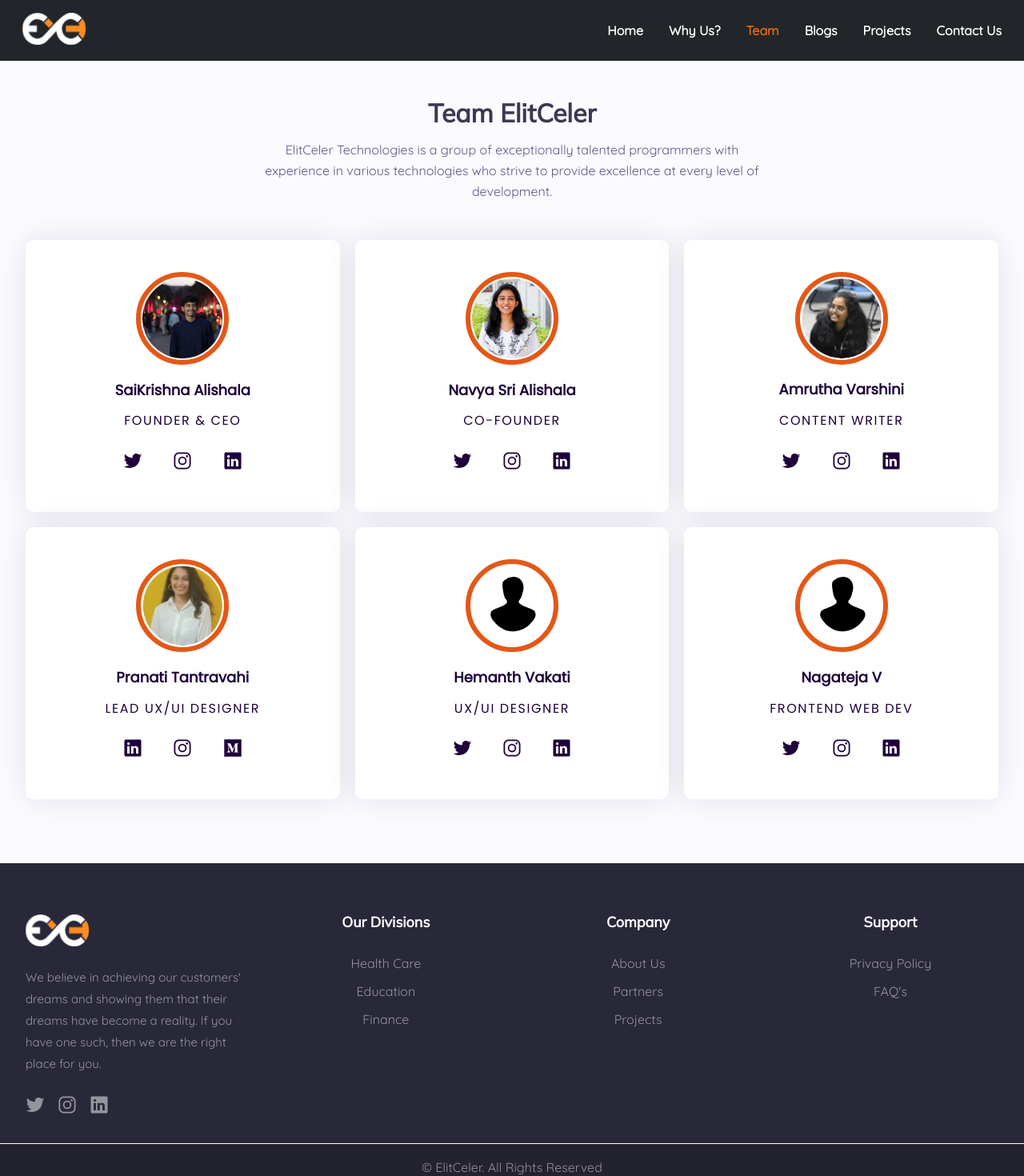
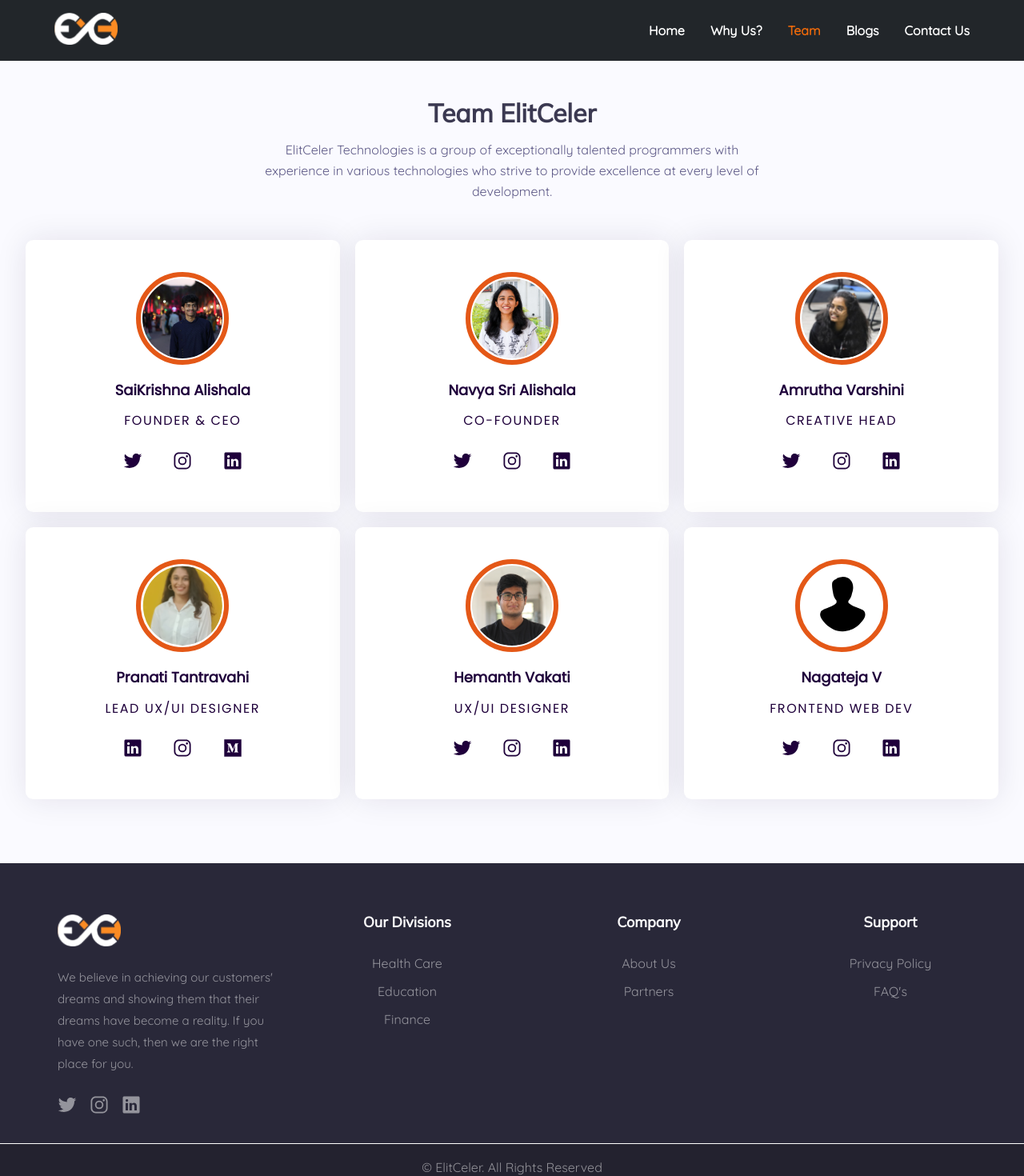
Before and after one commit to t2e0j0a4/Elitceler, a React (Create React App) app: page /team in a window 1280 px wide. Shown: the top 1470 px of the page at 80% size. Built offline with nearby package versions, Linux system fonts and the light colour scheme.

Commit message:
latest changes

```diff
--- a/src/App.js
+++ b/src/App.js
@@ -3,7 +3,7 @@
 import Navbar from "./Components/Navbar/Navbar";
 import Footer from "./Components/Footer/Footer";
 import GoTop from './Components/GoTop/GoTop';
-import {Home, Team, Blogs, Blog, NotFound, Projects, CreateBlogs} from "./Pages";
+import {Home, Team, Blogs, Blog, NotFound, CreateBlogs} from "./Pages";
 import State from './Context/State';
 
 const App = () => {
@@ -61,7 +61,6 @@
             <Route exact path="/blogs" element={<Blogs />} />
             <Route exact path="/blog/:id" element={<Blog />} />
             <Route exact path="/new" element={<CreateBlogs />} />
-            <Route exact path="/projects" element={<Projects />} />
           </Routes>
         </div>
         <Footer />
--- a/src/Components/Footer/Footer.jsx
+++ b/src/Components/Footer/Footer.jsx
@@ -44,7 +44,6 @@
 
           <li><a onClick={() => {navigate('/');}} href="#whyus">About Us</a></li>
           <li><a onClick={() => {navigate('/');}} href="#partners">Partners</a></li>
-          <li><Link to="/projects">Projects</Link></li>
         </ul>
 
         <ul className={footer__rside}>
--- a/src/Components/Footer/Footer.module.css
+++ b/src/Components/Footer/Footer.module.css
@@ -9,7 +9,7 @@
 }
 
 .footer__center {
-    width: 1400px;
+    width: 1200px;
     max-width: 100%;
     margin: auto;
     padding: 2rem;
--- a/src/Components/Navbar/Navbar.jsx
+++ b/src/Components/Navbar/Navbar.jsx
@@ -49,9 +49,6 @@
             <Link className={`${location.pathname === '/blogs' && selected}`} to="/blogs">Blogs</Link>
           </li>
           <li className={list__item} onClick={() => {setMenuToggle(false)}} >
-            <Link className={`${location.pathname === '/projects' && selected}`} to="/projects">Projects</Link>
-          </li>
-          <li className={list__item} onClick={() => {setMenuToggle(false)}} >
             <a onClick={() => {navigate('/');}} className={`${location.hash === '#contact' && selected}`} href="#contact">Contact Us</a>
           </li>
       </ul>
--- a/src/Components/Navbar/Navbar.module.css
+++ b/src/Components/Navbar/Navbar.module.css
@@ -9,7 +9,7 @@
 }
 
 .navbar__center {
-    width: 1400px;
+    width: 1200px;
     max-width: 100%;
     height: 100%;
     padding: 0 28px;
@@ -101,7 +101,7 @@
     }
 
     .navbar__list.active {
-        height: 49vh;
+        height: 47vh;
         z-index: 9999;
         overflow-y: auto;
         padding-top: 26px;
--- a/src/Constant.js
+++ b/src/Constant.js
@@ -7,6 +7,7 @@
 import NavyaSri from "./Assets/NavyaSri.jpg";
 import Amrutha from "./Assets/Amrutha.svg";
 import Pranathi from "./Assets/Pranathi.svg";
+import Hemanth from "./Assets/Hemanth.png";
 import Dummy from "./Assets/Dummy.svg";
 
 // Projects
@@ -145,7 +146,7 @@
     {
         id : 3,
         name : 'Amrutha Varshini',
-        role : 'Content Writer',
+        role : 'Creative Head',
         imageSrc: Amrutha,
         links : [
             {
@@ -198,7 +199,7 @@
         id : 5,
         name : 'Hemanth Vakati',
         role : 'UX/UI Designer',
-        imageSrc: Dummy,
+        imageSrc: Hemanth,
         links : [
             {
                 id : 1,
--- a/src/Pages/Blogs/Blogs.jsx
+++ b/src/Pages/Blogs/Blogs.jsx
@@ -55,14 +55,14 @@
                       <img src={blogImage || defaultBlogPic} alt={blogTitle} />
                       <div className={blog__details}>
                         <h4>
-                          {blogTitle.length <= 24
+                          {blogTitle.length <= 32
                             ? blogTitle
-                            : blogTitle.slice(0, 24) + " ..."}
+                            : blogTitle.slice(0, 32) + " ..."}
                         </h4>
                         <p>
-                          {blogDescription.length <= 40
+                          {blogDescription.length <= 56
                             ? blogDescription
-                            : blogDescription.slice(0, 40) + " ..."}
+                            : blogDescription.slice(0, 56) + " ... Read More"}
                         </p>
                       </div>
                     </div>
--- a/src/Pages/Blogs/Blogs.module.css
+++ b/src/Pages/Blogs/Blogs.module.css
@@ -94,10 +94,10 @@
   display: flex;
   flex-direction: column;
   height: 100%;
-  background-color: #fafaff;
-  box-shadow: 0 0 12px #fafaff;
+  background-color: #9e9ad2;
+  box-shadow: 0 0 12px #9e9ad2;
   border-radius: 8px;
-  transition: background-color 0.2s ease;
+  transition: background-color 0.3s linear, box-shadow 0.2s linear;
 }
 
 .each__blog img {
@@ -111,7 +111,7 @@
   width: 100%;
   display: flex;
   flex-direction: column;
-  gap: 0.4rem;
+  gap: 0.2rem;
   align-items: flex-start;
   padding: 1rem;
 }
@@ -123,7 +123,7 @@
   font-size: 20px;
   line-height: 32px;
   color: #3b3951;
-  transition: color 0.2s ease;
+  transition: color 0.3s ease;
 }
 
 .blog__details p {
@@ -133,11 +133,12 @@
   font-size: 16px;
   line-height: 24px;
   color: #5d5b74;
-  transition: color 0.2s ease;
+  transition: color 0.3s ease;
 }
 
 .each__blog:hover {
   background-color: #f16d30;
+  box-shadow: 0 0 12px #f16d30;
 }
 
 .each__blog:hover .blog__details h4,
@@ -306,6 +307,7 @@
 
   .blog__details h4 {
     font-size: 18px;
+    line-height: 28px;
   }
 
   .blog__details p {
--- a/src/Pages/Team/Team.module.css
+++ b/src/Pages/Team/Team.module.css
@@ -71,7 +71,8 @@
 
 .each__member img {
     width: 100px;
-    object-fit: contain;
+    height: 100px;
+    object-fit: cover;
     object-position: top;
     border-radius: 50%;
     outline: 6px solid #E45817;
```
Also changed, not shown: src/Assets/Hemanth.png (added).
